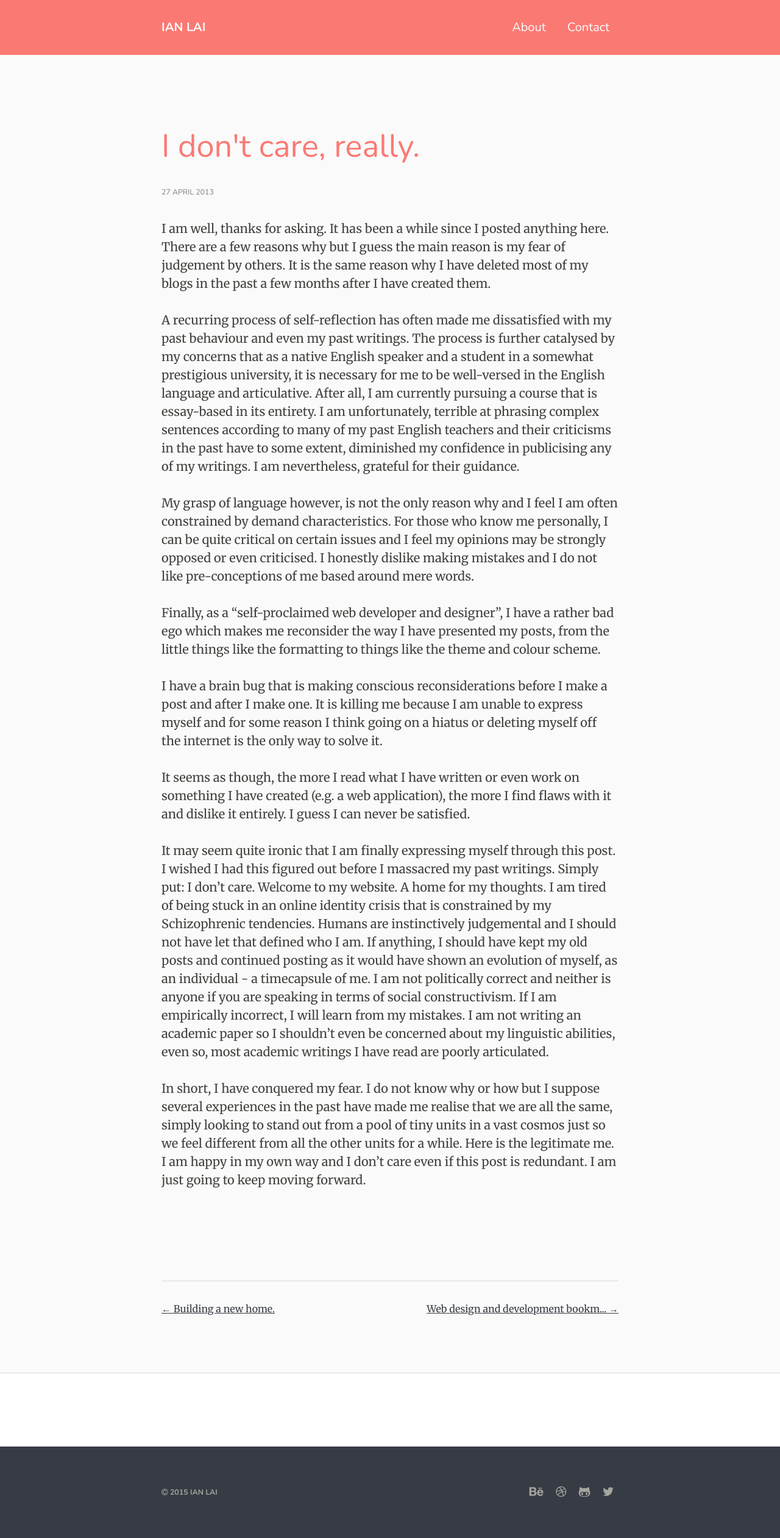
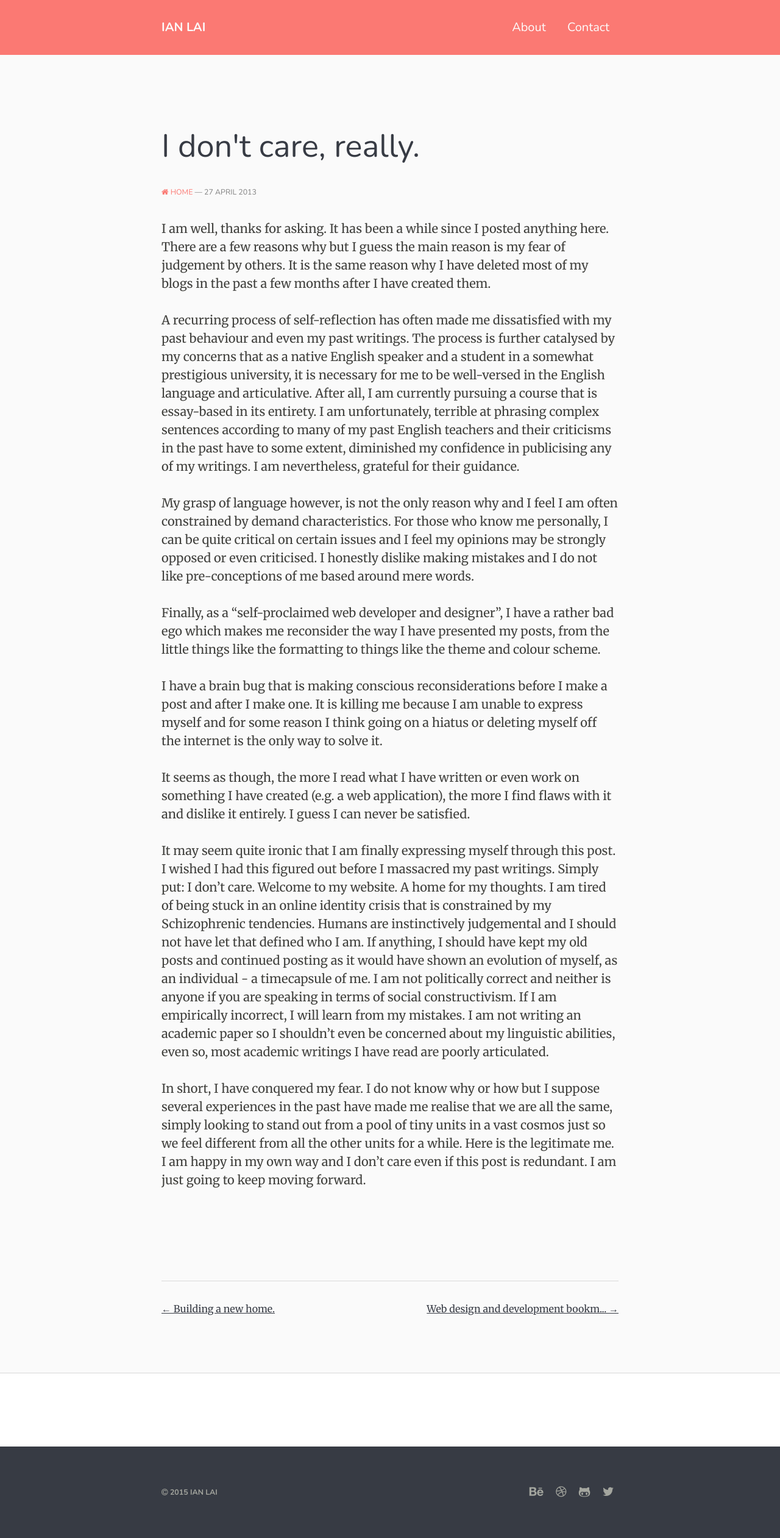
Before and after one commit to MrSaints/www-jekyll.fyianlai.com, a Jekyll site: the page built from _posts/2013-04-27-i-dont-care-really.md, in a window 1280 px wide. Shown: the whole page at 61% size. Built offline with Jekyll 4.4.1, drawn with Linux system fonts in a browser that asks for light colours; nearby versions of some CDN libraries; comment, search, counter and statistics services are not loaded.

Commit message:
Added link to homepage in posts

```diff
--- a/_includes/article.html
+++ b/_includes/article.html
@@ -8,7 +8,7 @@
             {% endif %}
         {% elsif page.is_post %}
             <h1 class="article-title current">{{ page.title }}</h1>
-            <time class="article-datetime" datetime="{{ page.date }}">{{ page.date | date_to_long_string }}</time>
+            <small class="article-datetime"><a href="/" class="home"><i class="fa fa-home"></i> Home</a> &mdash; <time datetime="{{ page.date }}">{{ page.date | date_to_long_string }}</time></small>
         {% else %}
             <h1 class="article-title current">{{ page.title }}</h1>
         {% endif %}
--- a/_sass/_article.scss
+++ b/_sass/_article.scss
@@ -14,7 +14,7 @@
     margin-bottom: $kl-i-1;
 }
     .article-title.current {
-        color: $primary-colour;
+        color: $secondary-colour;
     }
     .article-title, .article-datetime {
         > a {
@@ -31,8 +31,15 @@
         display: block;
         font-family: $heading-font;
         font-size: 0.773rem;
+        font-weight: 400;
         line-height: 2.4257;
         text-transform: uppercase;
+        .home {
+            color: $primary-colour;
+        }
+        > time {
+            font-size: inherit;
+        }
     }
 
 a.continue {
```
